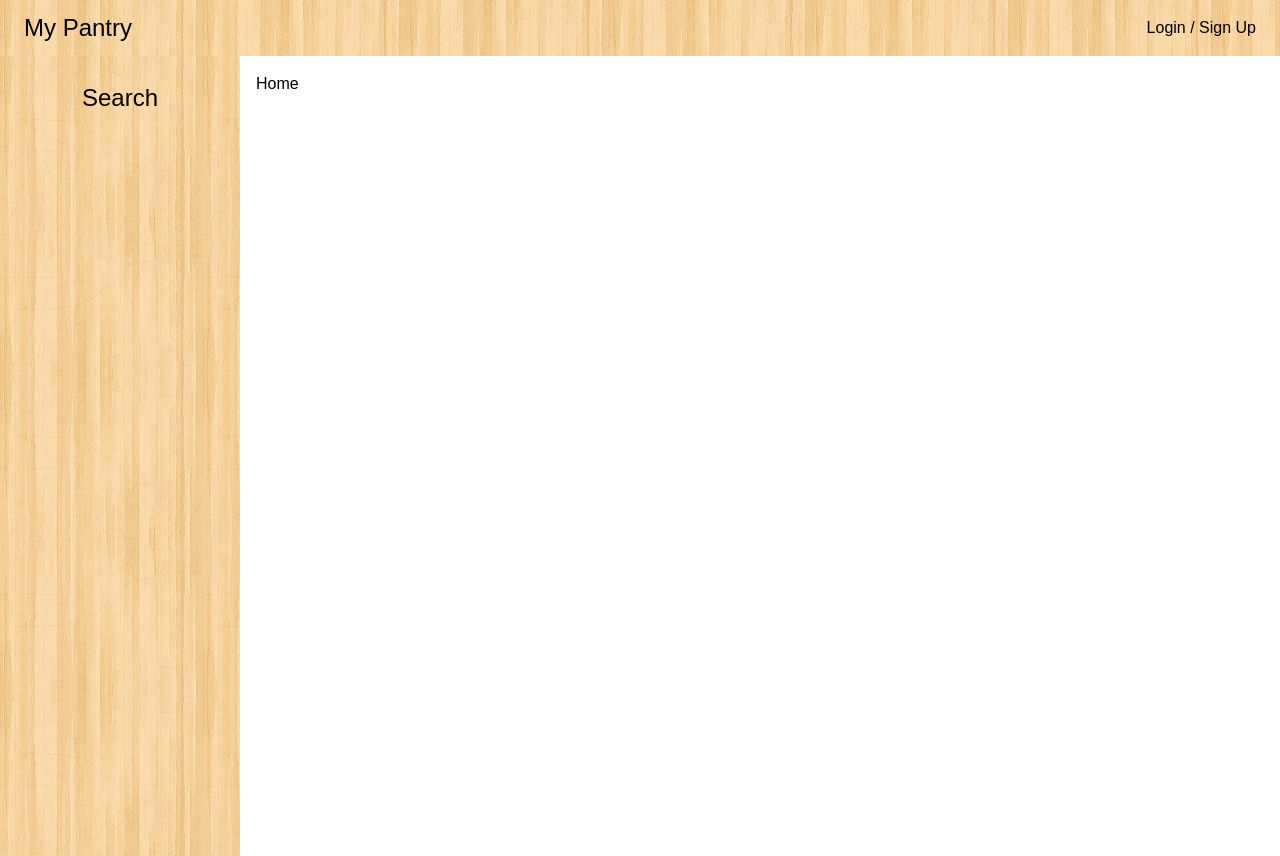
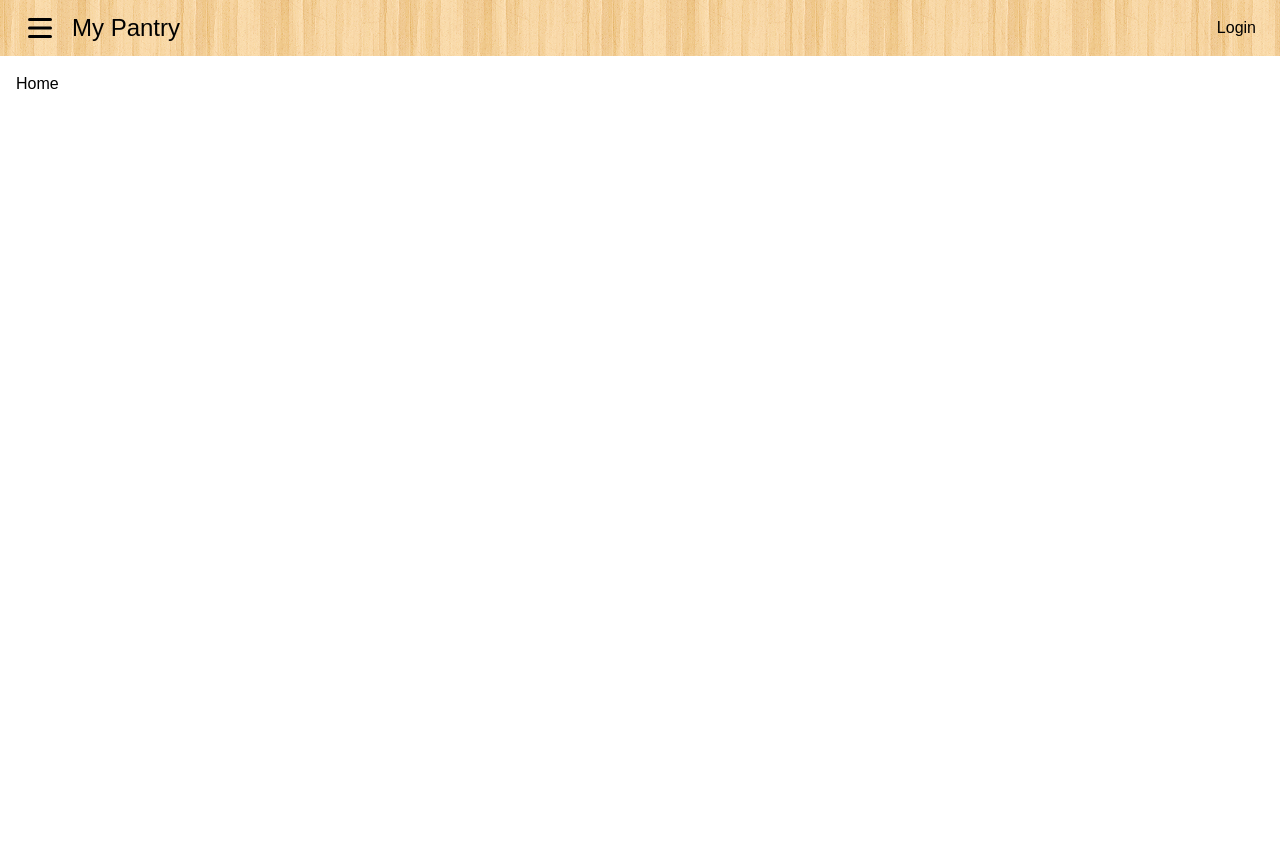
Before and after one commit to Stevencf28/mypantry, a Next.js app: page / in a window 1280 px wide. Built offline with nearby package versions, Linux system fonts and the light colour scheme.

Commit message:
removed sidenav file, updated nav to include side nav

```diff
--- a/app/components/Navbar.tsx
+++ b/app/components/Navbar.tsx
@@ -1,21 +1,76 @@
-import { Button } from "@headlessui/react";
+"use client";
+
+import { Bars3Icon, XMarkIcon } from "@heroicons/react/16/solid";
 import Link from "next/link";
+import { useState } from "react";
 
-export default function Navbar() {
+interface NavbarProps {
+	children: React.ReactNode;
+}
+
+const links = [
+	{ name: "Home", href: "/" },
+	{ name: "Search", href: "/search" },
+	{ name: "My Pantry", href: "/pantry" },
+	{ name: "My Recipes", href: "/recipes" },
+];
+
+export default function Navbar({ children }: NavbarProps) {
+	const [open, setOpen] = useState(false);
 	return (
+		<>
+			{/* Top nav */}
 			<nav className="bg-[url(/img/wood.webp)] h-14 w-screen">
 				<div className="flex flex-row px-6 w-full h-full justify-between items-center">
-				<div>
-					<Link href={"/"} className="hover:bg-gray-600 rounded-lg">
+					{/* left side */}
+					<div className="flex flex-row gap-x-4 w-full">
+						<button onClick={() => setOpen((open) => !open)}>
+							<Bars3Icon className="size-8" />
+						</button>
+						<Link href={"/"}>
 							<h2>My Pantry</h2>
 						</Link>
 					</div>
+					{/* right side */}
 					<div className="flex flex-row gap-x-4">
 						<Link className="hover:bg-gray-600 rounded-lg" href={"/login"}>
-						Login / Sign Up
+							Login
 						</Link>
 					</div>
 				</div>
 			</nav>
+			<div className="flex flex-row">
+				{/* Side nav */}
+				<div
+					className={`bg-[url(/img/wood.webp)] h-screen relative transition-all duration-300 ${
+						open ? "w-40" : "w-0"
+					}`}
+				>
+					{open && (
+						<div
+							className={`flex flex-col pt-2 h-full relative transition-all duration-500 ${
+								open ? "w-40" : "w-0"
+							} `}
+						>
+							<div className="flex flex-col justify-evenly mx-2">
+								{links.map((link) => (
+									<button key={link.href} className="mb-2 border-b">
+										<Link href={link.href}>
+											<h2 className="text-start">{link.name}</h2>
+										</Link>
+									</button>
+								))}
+							</div>
+						</div>
+					)}
+				</div>
+				<div
+					id="children"
+					className="relative transition-all duration-500 ease-out w-full m-4"
+				>
+					{children}
+				</div>
+			</div>
+		</>
 	);
 }
--- a/app/components/SideNavBar.tsx
+++ /dev/null
@@ -1,66 +0,0 @@
-import {
-	Disclosure,
-	DisclosureButton,
-	DisclosurePanel,
-} from "@headlessui/react";
-import { Bars3Icon, XMarkIcon } from "@heroicons/react/16/solid";
-import Link from "next/link";
-import React, { ReactNode } from "react";
-
-interface SideNavBarProps {
-	children: ReactNode;
-}
-
-const links = [
-	{ name: "Home", href: "/" },
-	{ name: "Search", href: "/search" },
-	{ name: "My Pantry", href: "/pantry" },
-	{ name: "My Recipes", href: "/recipes" },
-];
-
-export default function SideNavBar({ children }: SideNavBarProps) {
-	return (
-		<>
-			<div className="flex flex-row">
-				{/* side nav */}
-				<div>
-					{/* mobile nav */}
-					<div className="sm:hidden">
-						<Disclosure as="div" defaultOpen={false}>
-							<DisclosureButton className="data-closed:fill-[url(/img/wood.webp)] m-2 w-full h-full fixed top data-open:-z-10 data-closed:block">
-								<Bars3Icon className="size-8 data-[hover]:fill-gray-500" />
-							</DisclosureButton>
-							<DisclosurePanel
-								transition
-								className="origin-top-left transition duration-200 ease-out data-[closed]:-translate-x-6 data-[closed]:opacity-0 bg-[url(/img/wood.webp)] h-screen w-full"
-							>
-								<div className="flex flex-col pt-2 w-full">
-									<DisclosureButton className="w-full h-full ">
-										<XMarkIcon className="size-8 hover:text-red-600 text-white data-[hover]:fill-gray-500" />
-									</DisclosureButton>
-									<div className="flex flex-col justify-evenly mx-2">
-										{links.map((link) => (
-											<Link key={link.href} href={link.href}>
-												<h2 className="text-start">{link.name}</h2>
-											</Link>
-										))}
-									</div>
-								</div>
-							</DisclosurePanel>
-						</Disclosure>
-					</div>
-					{/* desktop nav */}
-					<div className="hidden sm:block bg-[url(/img/wood.webp)] h-screen max-w-1/4 min-w-[240px] w-full">
-						<div className="flex flex-col py-6 w-full h-full justify-between items-center">
-							<Link href={"/search"}>
-								<h2>Search</h2>
-							</Link>
-						</div>
-					</div>
-				</div>
-				{/* children */}
-				<div className="h-full w-full m-4">{children}</div>
-			</div>
-		</>
-	);
-}
--- a/app/layout.tsx
+++ b/app/layout.tsx
@@ -29,8 +29,7 @@ export default function RootLayout({
 			<body
 				className={`${geistSans.variable} ${geistMono.variable} antialiased text-white`}
 			>
-				<Navbar />
-				<SideNavBar>{children}</SideNavBar>
+				<Navbar> {children} </Navbar>
 			</body>
 		</html>
 	);
```
Lines whose indentation alone changed are shown as unchanged.
